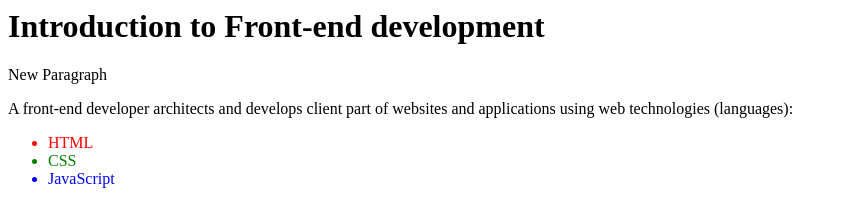
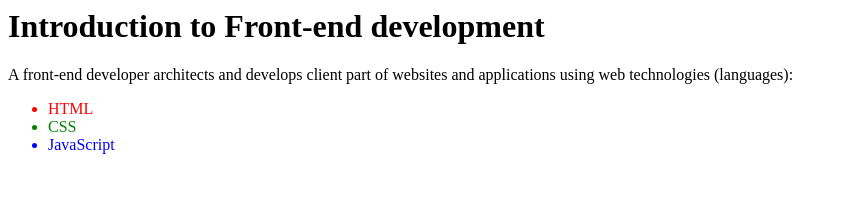
Before and after one commit to bole96/front-end-development, a plain HTML site: page index.html in a window 1280 px wide. Shown: the whole page, without its empty margins (0-847 px from the left). Drawn offline with Linux system fonts and the light colour scheme.

Commit message:
Paragraph Removed

```diff
--- a/index.html
+++ b/index.html
@@ -1,6 +1,5 @@
  <h1>Introduction to Front-end development</h1>
 
-<p>New Paragraph</P>
 
 <p>A front-end developer architects and develops client part of websites and applications using web technologies (languages):</p>
 <ul>
```
